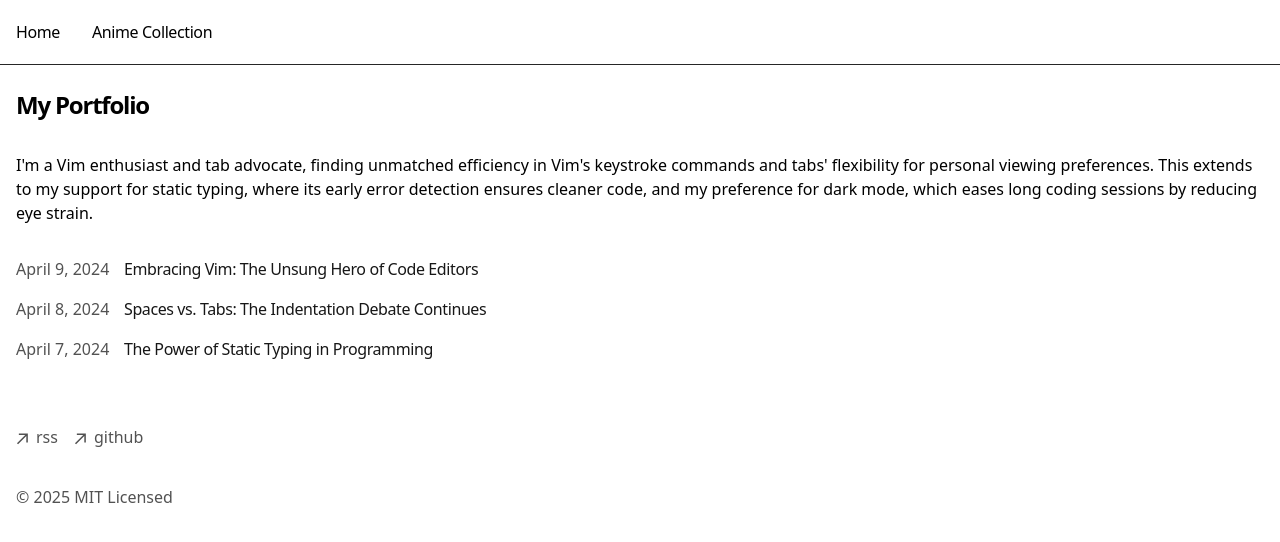
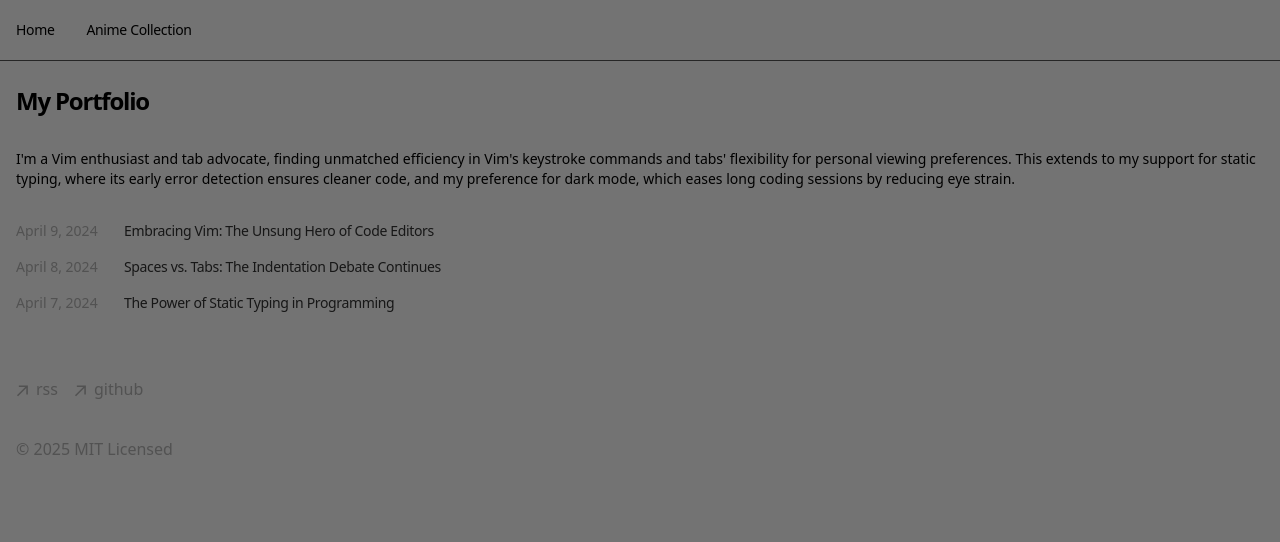
Before and after one commit to valeriasambilova/sandbox, a Next.js app: page / in a window 1280 px wide. Shown: the top 542 px of the page. Built offline with nearby package versions, Linux system fonts and the light colour scheme.

Commit message:
added base layout for anime layout to show poster and name of anime

```diff
--- a/app/anime-collection/components/list.tsx
+++ b/app/anime-collection/components/list.tsx
@@ -2,18 +2,35 @@
 
 import { fetchAnimeSearchList } from 'app/anime-collection/api/anilist';
 import { useInfiniteScroll } from '../hooks/useInfiniteScroll';
+
+function Card({ item }) {
+  return (
+    <div className='flex overflow-hidden rounded-lg bg-neutral-300 px-4 py-6 dark:bg-neutral-800'>
+      <div className='max-w-45 shrink-0 overflow-hidden rounded-lg'>
+        <img
+          className='aspect-9/13 h-full w-full object-cover'
+          src={item.coverImage.large}
+          alt={`Cover Image of ${item.title.romaji}`}
+        />
+      </div>
+      {item.title.romaji}
+    </div>
+  );
+}
 
 export default function List() {
   const { data, loading, hasMore, observerRef } =
     useInfiniteScroll(fetchAnimeSearchList);
 
   return (
-    <div>
-      {data &&
-        data.map((item, index) => {
-          return <div key={index}>{item.title.romaji}</div>;
-        })}
+    <>
+      <div className='grid grid-cols-1 gap-6 lg:grid-cols-2'>
+        {data &&
+          data.map((item, index) => {
+            return <Card item={item} key={index} />;
+          })}
+      </div>
       <div ref={observerRef} />
-    </div>
+    </>
   );
 }
--- a/app/anime-collection/hooks/useInfiniteScroll.ts
+++ b/app/anime-collection/hooks/useInfiniteScroll.ts
@@ -15,7 +15,9 @@ export const useInfiniteScroll = (fetchData: Function) => {
     try {
       const result = await fetchData(pageNumber);
 
-      setData((prev) => [...prev, ...result.items]);
+      setData((prev) =>
+        pageNumber === 1 ? result.items : [...prev, ...result.items]
+      );
       setHasMore(result.hasMore);
     } catch (err) {
       console.error(err);
@@ -25,23 +27,25 @@ export const useInfiniteScroll = (fetchData: Function) => {
   };
 
   useEffect(() => {
-    loadPage(page);
-  }, [page]);
+    loadPage(1);
+  }, []);
 
   useEffect(() => {
     const observer = new IntersectionObserver(
       (entries) => {
         if (entries[0].isIntersecting && hasMore && !loading) {
-          setPage((prev) => prev + 1);
+          const nextPage = page + 1;
+          loadPage(nextPage);
+          setPage(nextPage);
         }
       },
-      { threshold: 1.0 }
+      { threshold: 1.0, rootMargin: '0px 0px 200px 0px' }
     );
 
     if (observerRef.current) observer.observe(observerRef.current);
 
     return () => observer.disconnect();
-  }, [hasMore, loading]);
+  }, [hasMore, loading, page]);
 
   return { data, loading, hasMore, observerRef };
 };
--- a/app/components/header.tsx
+++ b/app/components/header.tsx
@@ -11,9 +11,15 @@ const navItems = {
   },
 };
 
-export function Header() {
+interface Header {
+  className?: string;
+}
+
+export function Header({ className }: Header) {
   return (
-    <header className='sticky top-0 z-50  border-b-1 border-b-neutral-800 bg-white tracking-tight dark:border-b-neutral-500 dark:bg-neutral-900'>
+    <header
+      className={`${className} sticky top-0 z-50 border-b-1 border-b-neutral-800 tracking-tight dark:border-b-gray-500`}
+    >
       <nav className='mx-auto max-w-7xl' id='nav'>
         <div className='flex flex-row space-x-0 pr-10'>
           {Object.entries(navItems).map(([path, { name }]) => {
--- a/app/layout.tsx
+++ b/app/layout.tsx
@@ -43,18 +43,21 @@ export default function RootLayout({
 }: {
   children: React.ReactNode;
 }) {
+  const bgColor = 'bg-neutral-500 dark:bg-neutral-900';
+
   return (
     <html
       lang='en'
       className={cx(
-        'bg-white text-black dark:bg-neutral-900 dark:text-white',
+        'text-black dark:text-white',
+        bgColor,
         GeistSans.variable,
         GeistMono.variable
       )}
     >
       <body className='antialiased'>
-        <Header />
-        <main className='mx-auto mt-6 flex max-w-7xl min-w-0 flex-auto flex-col px-4'>
+        <Header className={`${bgColor} text-sm`} />
+        <main className='mx-auto mt-6 max-w-7xl flex min-w-0 flex-auto flex-col px-4 text-sm'>
           {children}
         </main>
         <Footer className='mx-auto max-w-7xl px-4' />
```
